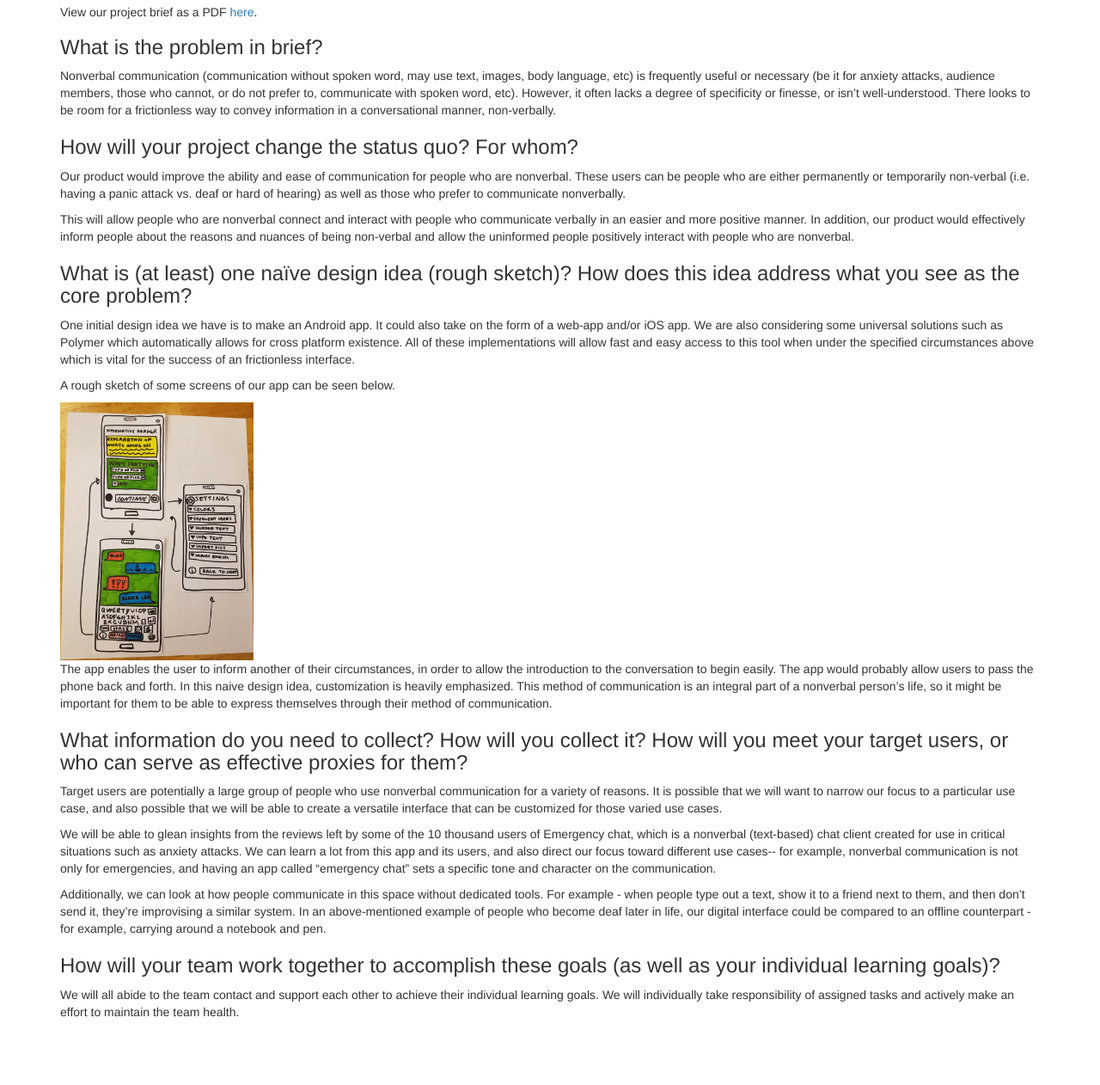
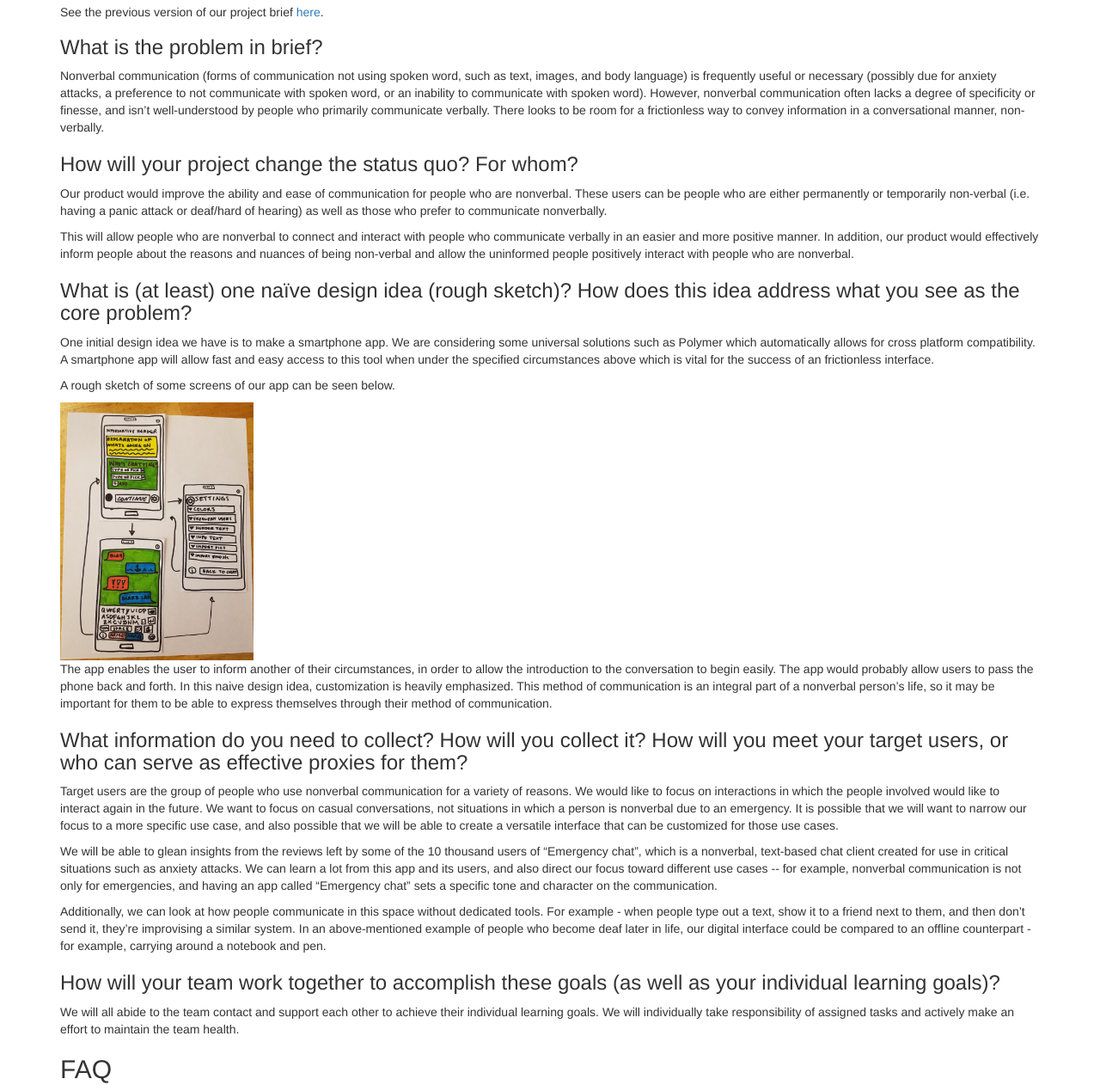
Before and after one commit to megsaysrawr/CUED-gates-of-the-artic, a website: page design.html in a window 1280 px wide. Shown: the part 133-1395 px from the top of the page at 86% size. Before the commit the page ends 1330 px from the top, so only its background shows below. Drawn offline with Linux system fonts and the light colour scheme.

Commit message:
Pushing new Design Brief

```diff
--- a/design.html
+++ b/design.html
@@ -81,28 +81,36 @@
             <div id="main" class="col-lg-12">
                 <h1>Design Brief</h1>
 
-                <h5>View our project brief as a PDF <a href="./files/ProjectBrief.pdf">here</a>.</h5>
+                <h5>See the previous version of our project brief <a href="our-project.html">here</a>.</h5>
 
                 <h3>What is the problem in brief?</h3>
-                <p>Nonverbal communication (communication without spoken word, may use text, images, body language, etc) is frequently useful or necessary (be it for anxiety attacks, audience members, those who cannot, or do not prefer to, communicate with spoken word, etc). However, it often lacks a degree of specificity or finesse, or isn’t well-understood. There looks to be room for a frictionless way to convey information in a conversational manner, non-verbally.</p>
+                <p>Nonverbal communication (forms of communication not using spoken word, such as text, images, and body language) is frequently useful or necessary (possibly due for anxiety attacks, a preference to not communicate with spoken word, or an inability to communicate with spoken word). However, nonverbal communication often lacks a degree of specificity or finesse, and isn’t well-understood by people who primarily communicate verbally. There looks to be room for a frictionless way to convey information in a conversational manner, non-verbally.</p>
 
                 <h3>How will your project change the status quo? For whom?</h3>
-                <p>Our product would improve the ability and ease of communication for people who are nonverbal. These users can be people who are either permanently or temporarily non-verbal (i.e. having a panic attack vs. deaf or hard of hearing) as well as those who prefer to communicate nonverbally.</p>
-                <p>This will allow people who are nonverbal connect and interact with people who communicate verbally in an easier and more positive manner. In addition, our product would effectively inform people about the reasons and nuances of being non-verbal and allow the uninformed people positively interact with people who are nonverbal.</p>
+                <p>Our product would improve the ability and ease of communication for people who are nonverbal. These users can be people who are either permanently or temporarily non-verbal (i.e. having a panic attack or deaf/hard of hearing) as well as those who prefer to communicate nonverbally.</p>
+                <p>This will allow people who are nonverbal to connect and interact with people who communicate verbally in an easier and more positive manner. In addition, our product would effectively inform people about the reasons and nuances of being non-verbal and allow the uninformed people positively interact with people who are nonverbal.</p>
 
                 <h3>What is (at least) one naïve design idea (rough sketch)? How does this idea address what you see as the core problem?</h3>
-                <p>One initial design idea we have is to make an Android app. It could also take on the form of a web-app and/or iOS app. We are also considering some universal solutions such as Polymer which automatically allows for cross platform existence. All of these implementations will allow fast and easy access to this tool when under the specified circumstances above which is vital for the success of an frictionless interface.</p>
+                <p>One initial design idea we have is to make a smartphone app. We are considering some universal solutions such as Polymer which automatically allows for cross platform compatibility. A smartphone app will allow fast and easy access to this tool when under the specified circumstances above which is vital for the success of an frictionless interface.</p>
                 <p>A rough sketch of some screens of our app can be seen below.</p>
                 <img src="./images/brief/design.jpg" />
-                <p>The app enables the user to inform another of their circumstances, in order to allow the introduction to the conversation to begin easily. The app would probably allow users to pass the phone back and forth. In this naive design idea, customization is heavily emphasized. This method of communication is an integral part of a nonverbal person’s life, so it might be important for them to be able to express themselves through their method of communication.</p>
+                <p>The app enables the user to inform another of their circumstances, in order to allow the introduction to the conversation to begin easily. The app would probably allow users to pass the phone back and forth. In this naive design idea, customization is heavily emphasized. This method of communication is an integral part of a nonverbal person’s life, so it may be important for them to be able to express themselves through their method of communication.</p>
 
                 <h3>What information do you need to collect? How will you collect it? How will you meet your target users, or who can serve as effective proxies for them?</h3>
-                <p>Target users are potentially a large group of people who use nonverbal communication for a variety of reasons. It is possible that we will want to narrow our focus to a particular use case, and also possible that we will be able to create a versatile interface that can be customized for those varied use cases.</p>
-                <p>We will be able to glean insights from the reviews left by some of the 10 thousand users of Emergency chat, which is a nonverbal (text-based) chat client created for use in critical situations such as anxiety attacks. We can learn a lot from this app and its users, and also direct our focus toward different use cases-- for example, nonverbal communication is not only for emergencies, and having an app called “emergency chat” sets a specific tone and character on the communication.</p>
-                <p>Additionally, we can look at how people communicate in this space without dedicated tools. For example - when people type out a text, show it to a friend next  to them, and then don’t send it, they’re improvising a similar system. In an above-mentioned example of people who become deaf later in life, our digital interface could be compared to an offline counterpart - for example, carrying around a notebook and pen.</p>
+                <p>Target users are the group of people who use nonverbal communication for a variety of reasons. We would like to focus on interactions in which the people involved would like to interact again in the future. We want to focus on casual conversations, not situations in which a person is nonverbal due to an emergency. It is possible that we will want to narrow our focus to a more specific use case, and also possible that we will be able to create a versatile interface that can be customized for those use cases.</p>
+                <p>We will be able to glean insights from the reviews left by some of the 10 thousand users of “Emergency chat”, which is a nonverbal, text-based chat client created for use in critical situations such as anxiety attacks. We can learn a lot from this app and its users, and also direct our focus toward different use cases -- for example, nonverbal communication is not only for emergencies, and having an app called “Emergency chat” sets a specific tone and character on the communication.</p>
+                <p>Additionally, we can look at how people communicate in this space without dedicated tools. For example - when people type out a text, show it to a friend next to them, and then don’t send it, they’re improvising a similar system. In an above-mentioned example of people who become deaf later in life, our digital interface could be compared to an offline counterpart - for example, carrying around a notebook and pen.</p>
 
                 <h3>How will your team work together to accomplish these goals (as well as your individual learning goals)?</h3>
                 <p>We will all abide to the team contact and support each other to achieve their individual learning goals. We will individually take responsibility of assigned tasks and actively make an effort to maintain the team health.</p>
+
+                <h2>FAQ</h2>
+
+                <h3>Q: How is this different from a chat app/texting?</h3>
+                <p>A: Chats and texts have a setup time: people must know in advance that they would like to text/chat with each other, and then must exchange contact information; additionally, this contact information and conversation thread can persist longer than participants are comfortable with. Our solution will ideally have minimal setup time or long-term costs, and will center around just one device. This should allow conversations to occur as spontaneously as they would verbally--for much the same reasons as why people may make small talk on buses or planes, but rarely exchange phone numbers in the same circumstances. Additionally, we imagine that this interface will have features that chat apps don’t necessarily have or emphasize (e.g., symbols or figures beyond emojis and stickers).</p>
+
+                <h3>Q: Why not just use paper and pen?</h3>
+                <p>A: First, paper and pen are not always on hand. Many people carry their phone, but not necessarily enough paper to have a conversation. If the paper is inadequately-sized, it becomes difficult to organize and follow the conversation. Second, using a paper and pen unfairly assumes a level of manual dexterity that isn’t actually universal, whereas phone accessibility settings have gotten pretty good and continue to develop. Touch-screens, for example, allow people to communicate that may not be able to use a pen and paper easily. Third, many people feel comfortable using text and selecting small pictures, but do not feel comfortable drawing small pictures or are not confident in the legibility of their handwriting. Though it would be awesome if everyone could feel confident in their visual communication skills, this is not the battle we have chosen to fight and will have to be reserved for another project.</p>
             </div>
         </div>
         <!-- /.row -->
```
